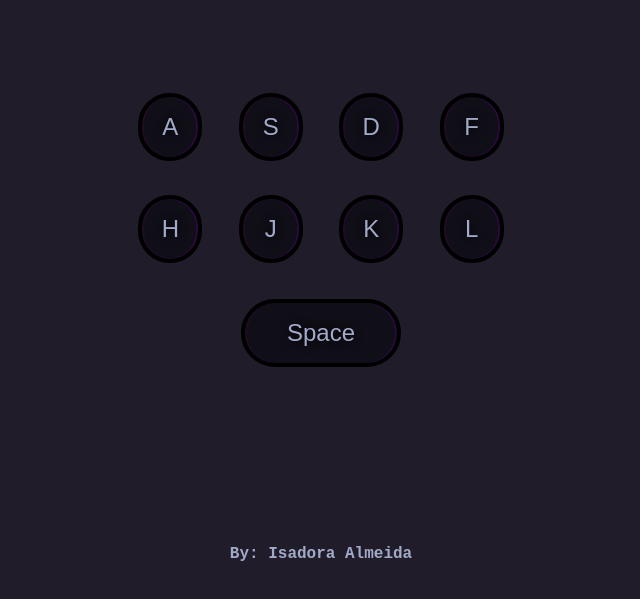
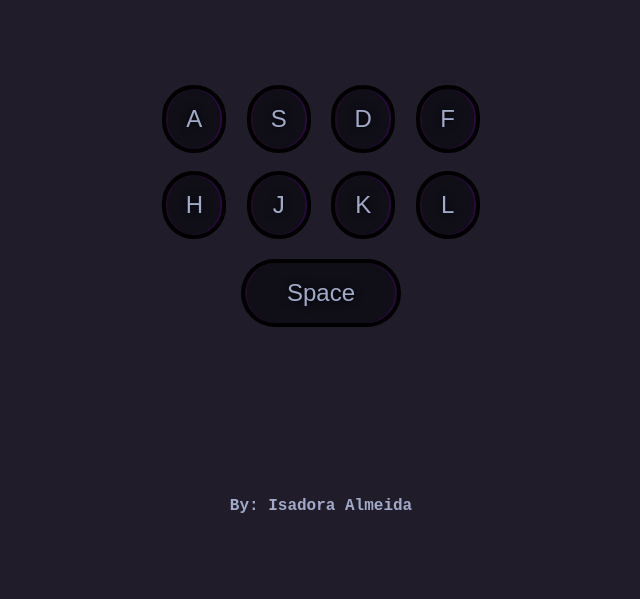
Before and after one commit to IsadoraAlmeida/DrumKit, a plain HTML site: page index.html in a window 1280 px wide. Shown: the part 191-790 px from the top of the page, without its empty margins (319-959 px from the left). Drawn offline with Linux system fonts and the light colour scheme.

Commit message:
Update index.css

```diff
--- a/index.css
+++ b/index.css
@@ -30,7 +30,7 @@ input {
     width: 4rem;
     border: .3rem solid black;
     border-radius: 5rem;
-    margin: 1rem;
+    margin: .5rem;
     font-size: 1.5rem;
     padding: 1rem .5rem;
     transition: all .10s ease;
```
